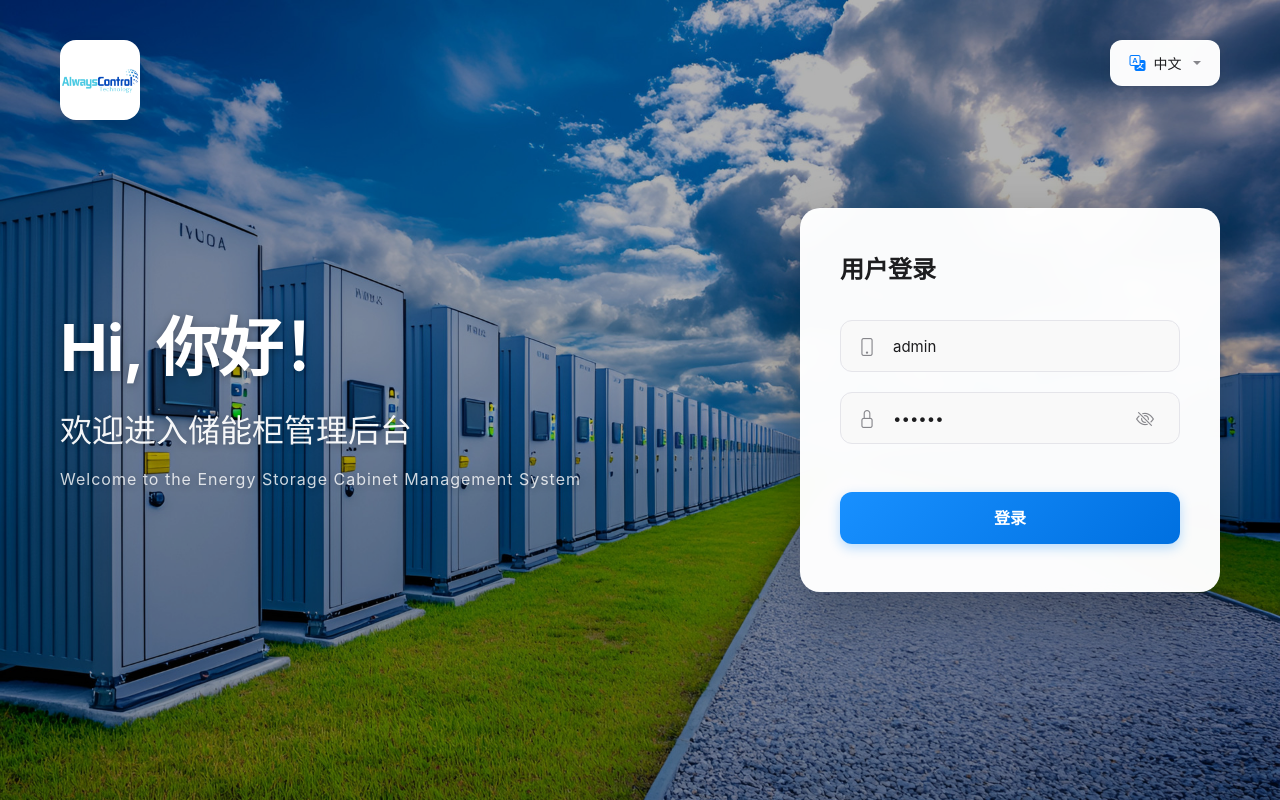
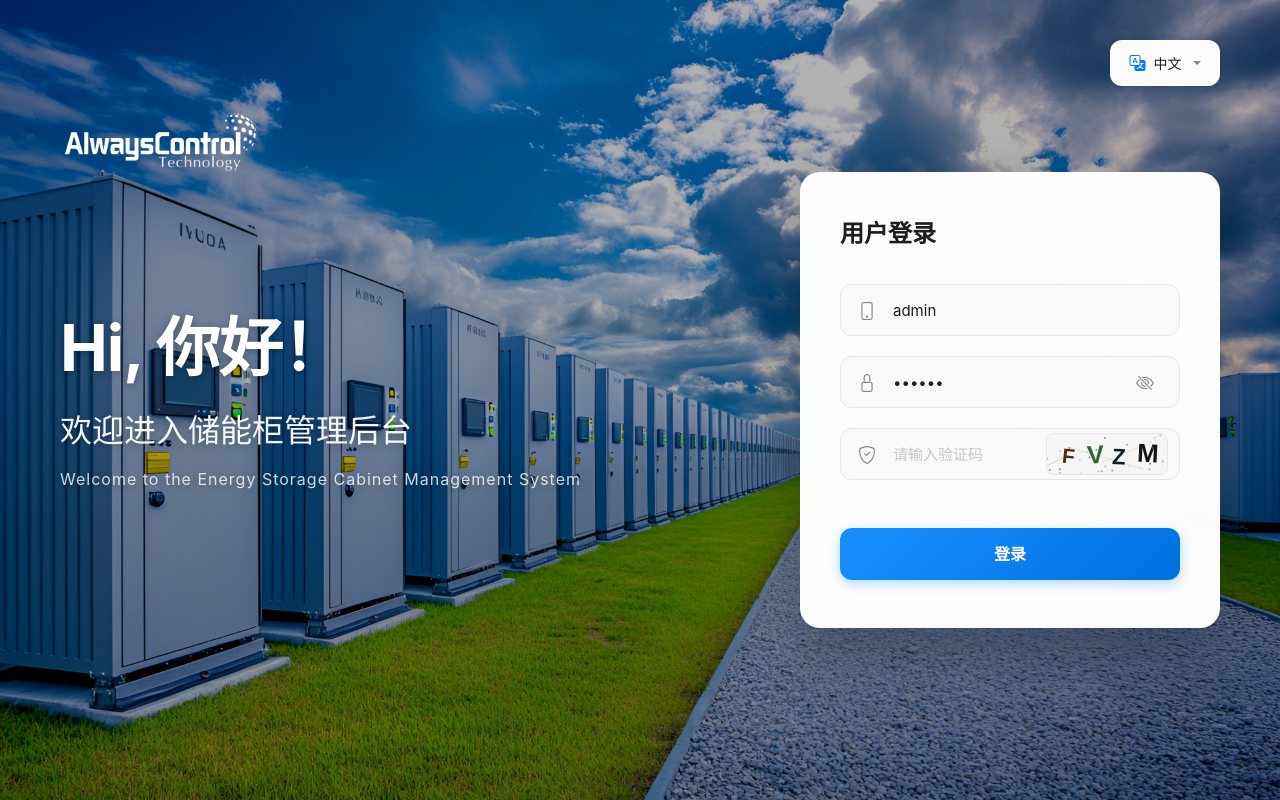
Before and after one commit to moss-xxh/ESS-System, a plain HTML site: page index.html in a window 1280 px wide. Drawn offline with nearby package versions, Linux system fonts and the light colour scheme.

Commit message:
feat: 优化登录页面logo样式并添加验证码功能
- 优化logo: 放大至200x200，去除白色背景和阴影，图标变为白色
- 添加验证码输入框和Canvas图形验证码生成
- 验证码功能仅用于界面展示，不进行实际验证
- 支持点击验证码图片刷新
- 完成验证码相关的中英文国际化翻译

```diff
--- a/index.html
+++ b/index.html
@@ -49,14 +49,14 @@
         }
 
         .logo {
-            width: 80px;
-            height: 80px;
-            background: white;
+            width: 200px;
+            height: 200px;
+            background: transparent;
             border-radius: 16px;
             display: flex;
             align-items: center;
             justify-content: center;
-            box-shadow: 0 8px 24px rgba(0, 0, 0, 0.15);
+            box-shadow: none;
             overflow: hidden;
         }
 
@@ -64,6 +64,7 @@
             width: 100%;
             height: 100%;
             object-fit: contain;
+            filter: brightness(0) invert(1);
         }
 
         /* 左侧欢迎文字 */
@@ -189,6 +190,31 @@
             color: #1D1D1F;
         }
 
+        /* 验证码容器 */
+        .captcha-container {
+            position: absolute;
+            right: 12px;
+            top: 50%;
+            transform: translateY(-50%);
+            display: flex;
+            align-items: center;
+            gap: 8px;
+        }
+
+        #captchaCanvas {
+            border-radius: 8px;
+            background: #F5F5F5;
+            cursor: pointer;
+            border: 1px solid #E5E5EA;
+            transition: all 0.2s;
+        }
+
+        #captchaCanvas:hover {
+            border-color: #1890FF;
+            box-shadow: 0 0 0 2px rgba(24, 144, 255, 0.1);
+            transform: scale(1.02);
+        }
+
         .forgot-password {
             text-align: right;
             margin-bottom: 28px;
@@ -293,8 +319,8 @@
             }
 
             .logo {
-                width: 60px;
-                height: 60px;
+                width: 120px;
+                height: 120px;
             }
 
             .login-card {
@@ -509,6 +535,20 @@
                 </button>
             </div>
 
+            <div class="input-group-custom">
+                <i class="bi bi-shield-check input-icon"></i>
+                <input type="text"
+                       class="form-input"
+                       id="captcha"
+                       data-i18n="login.captcha"
+                       placeholder="请输入验证码"
+                       style="padding-right: 135px;"
+                       required>
+                <div class="captcha-container">
+                    <canvas id="captchaCanvas" width="120" height="40" title="点击刷新验证码"></canvas>
+                </div>
+            </div>
+
             <button type="submit" class="btn-login" id="loginBtn" style="margin-top: 28px;" data-i18n="login.loginButton">
                 登录
             </button>
@@ -519,12 +559,72 @@
     <script src="./js/i18n.js"></script>
     <script src="./js/auth.js"></script>
     <script>
+        // 验证码相关
+        let captchaCode = '';
+
+        // 生成验证码
+        function generateCaptcha() {
+            const canvas = document.getElementById('captchaCanvas');
+            const ctx = canvas.getContext('2d');
+
+            // 清空画布
+            ctx.clearRect(0, 0, canvas.width, canvas.height);
+
+            // 生成随机验证码（4位数字+字母）
+            const chars = 'ABCDEFGHJKLMNPQRSTUVWXYZ23456789';
+            captchaCode = '';
+            for (let i = 0; i < 4; i++) {
+                captchaCode += chars.charAt(Math.floor(Math.random() * chars.length));
+            }
+
+            // 绘制背景
+            ctx.fillStyle = '#F5F5F5';
+            ctx.fillRect(0, 0, canvas.width, canvas.height);
+
+            // 绘制干扰线
+            for (let i = 0; i < 3; i++) {
+                ctx.strokeStyle = `rgba(${Math.random() * 100 + 100}, ${Math.random() * 100 + 100}, ${Math.random() * 100 + 100}, 0.3)`;
+                ctx.beginPath();
+                ctx.moveTo(Math.random() * canvas.width, Math.random() * canvas.height);
+                ctx.lineTo(Math.random() * canvas.width, Math.random() * canvas.height);
+                ctx.stroke();
+            }
+
+            // 绘制验证码文字
+            for (let i = 0; i < captchaCode.length; i++) {
+                ctx.font = `bold ${20 + Math.random() * 8}px Arial`;
+                ctx.fillStyle = `rgb(${Math.random() * 100}, ${Math.random() * 100}, ${Math.random() * 100})`;
+                ctx.textBaseline = 'middle';
+
+                const x = 15 + i * 25;
+                const y = 20 + Math.random() * 5;
+                const angle = (Math.random() - 0.5) * 0.3;
+
+                ctx.save();
+                ctx.translate(x, y);
+                ctx.rotate(angle);
+                ctx.fillText(captchaCode[i], 0, 0);
+                ctx.restore();
+            }
+
+            // 绘制干扰点
+            for (let i = 0; i < 30; i++) {
+                ctx.fillStyle = `rgba(${Math.random() * 255}, ${Math.random() * 255}, ${Math.random() * 255}, 0.5)`;
+                ctx.beginPath();
+                ctx.arc(Math.random() * canvas.width, Math.random() * canvas.height, 1, 0, 2 * Math.PI);
+                ctx.fill();
+            }
+        }
+
         // 初始化i18n
         document.addEventListener('DOMContentLoaded', async function() {
             await i18n.init();
 
             // 更新语言显示
             updateLanguageDisplay();
+
+            // 生成初始验证码
+            generateCaptcha();
 
             // 语言切换事件
             document.querySelectorAll('[data-lang]').forEach(item => {
@@ -546,6 +646,9 @@
             };
             document.getElementById('currentLanguage').textContent = langNames[currentLang];
         }
+
+        // 点击验证码刷新
+        document.getElementById('captchaCanvas').addEventListener('click', generateCaptcha);
 
         // 密码显示/隐藏
         document.getElementById('togglePassword').addEventListener('click', function() {
@@ -590,6 +693,7 @@
 
             const username = document.getElementById('username').value.trim();
             const password = document.getElementById('password').value;
+            const captcha = document.getElementById('captcha').value.trim();
             const loginBtn = document.getElementById('loginBtn');
 
             // 表单验证
@@ -597,6 +701,18 @@
                 showAlert(i18n.t('login.error.emptyFields'), 'danger');
                 return;
             }
+
+            // 验证码验证已禁用 - 仅用于展示
+            // if (!captcha) {
+            //     showAlert(i18n.t('login.error.emptyCaptcha'), 'danger');
+            //     return;
+            // }
+            // if (captcha.toUpperCase() !== captchaCode.toUpperCase()) {
+            //     showAlert(i18n.t('login.error.invalidCaptcha'), 'danger');
+            //     document.getElementById('captcha').value = '';
+            //     generateCaptcha();
+            //     return;
+            // }
 
             // 显示加载状态
             loginBtn.disabled = true;
@@ -615,6 +731,9 @@
                     showAlert(i18n.t('login.error.invalidCredentials'), 'danger');
                     loginBtn.disabled = false;
                     loginBtn.innerHTML = i18n.t('login.loginButton');
+                    // 登录失败后刷新验证码
+                    document.getElementById('captcha').value = '';
+                    generateCaptcha();
                 }
             }, 800);
         });
--- a/js/i18n.js
+++ b/js/i18n.js
@@ -71,6 +71,7 @@ const i18n = {
                     welcomeBack: '欢迎回来，请输入您的凭证',
                     username: '13766477309',
                     password: '********',
+                    captcha: '请输入验证码',
                     rememberMe: '记住我',
                     loginButton: '登录',
                     loggingIn: '登录中...',
@@ -78,7 +79,9 @@ const i18n = {
                     demoTip: '演示账号：admin / 123456',
                     error: {
                         emptyFields: '请输入用户名和密码',
-                        invalidCredentials: '用户名或密码错误'
+                        invalidCredentials: '用户名或密码错误',
+                        emptyCaptcha: '请输入验证码',
+                        invalidCaptcha: '验证码错误，请重新输入'
                     }
                 },
                 menu: {
@@ -338,6 +341,7 @@ const i18n = {
                     welcomeBack: 'Welcome back, please enter your credentials',
                     username: '13766477309',
                     password: '********',
+                    captcha: 'Please enter the captcha',
                     rememberMe: 'Remember me',
                     loginButton: 'Login',
                     loggingIn: 'Logging in...',
@@ -345,7 +349,9 @@ const i18n = {
                     demoTip: 'Demo Account: admin / 123456',
                     error: {
                         emptyFields: 'Please enter username and password',
-                        invalidCredentials: 'Invalid username or password'
+                        invalidCredentials: 'Invalid username or password',
+                        emptyCaptcha: 'Please enter the captcha',
+                        invalidCaptcha: 'Invalid captcha, please try again'
                     }
                 },
                 menu: {
```
